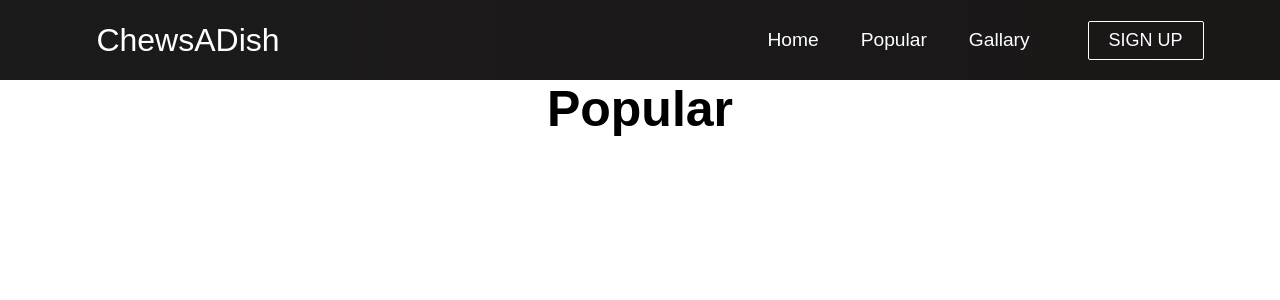
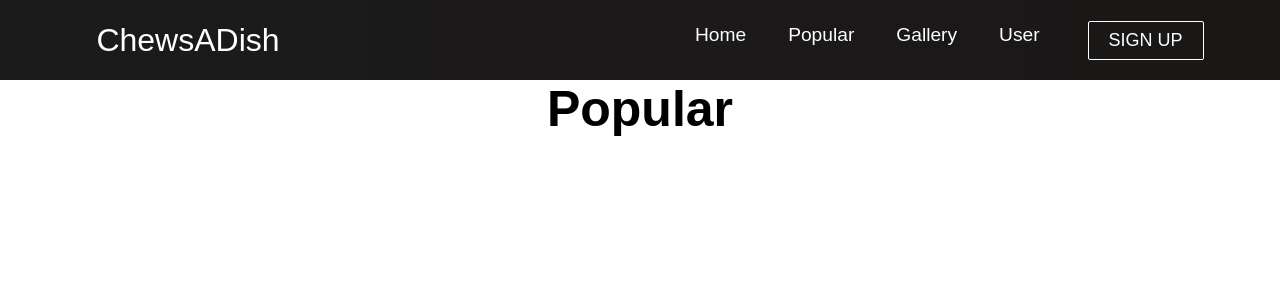
Before and after one commit to davidgnaw/ChewsADish_Website, a React (Create React App) app: page /Popular in a window 1280 px wide. Shown: the top 300 px of the page. Built offline with nearby package versions, Linux system fonts and the light colour scheme.

Commit message:
Add files via upload
Updated Uavbar with user navigating button

```diff
--- a/src/components/Navbar.js
+++ b/src/components/Navbar.js
@@ -55,7 +55,17 @@
                 className='nav-links'
                 onClick={closeMobileMenu}
               >
-                Gallary
+                Gallery
+              </Link>
+            </li>
+
+            <li className='nav-item'>
+              <Link
+                to='/UserPage'
+                className='nav-links'
+                onClick={closeMobileMenu}
+              >
+                User
               </Link>
             </li>
 
```
